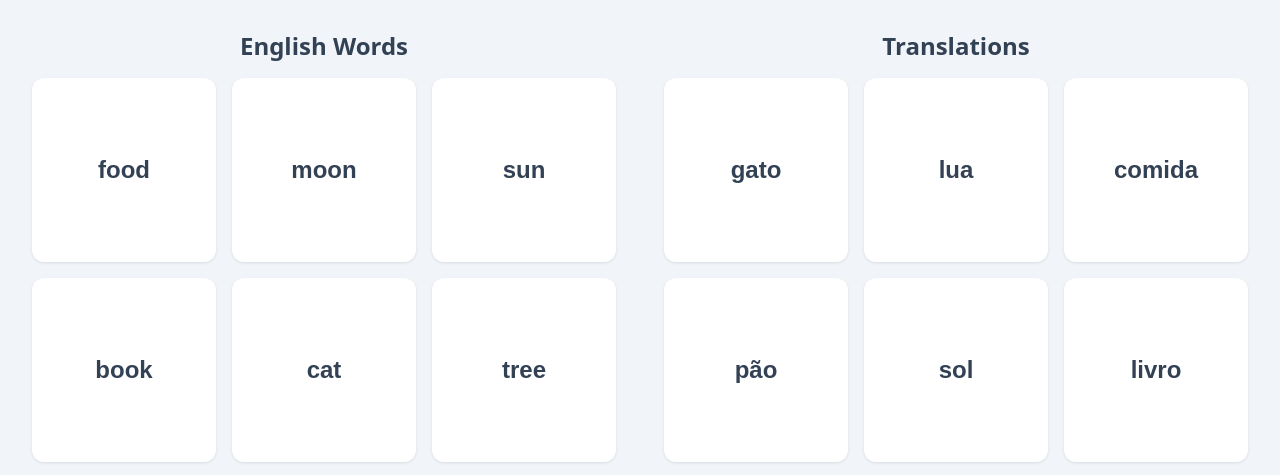
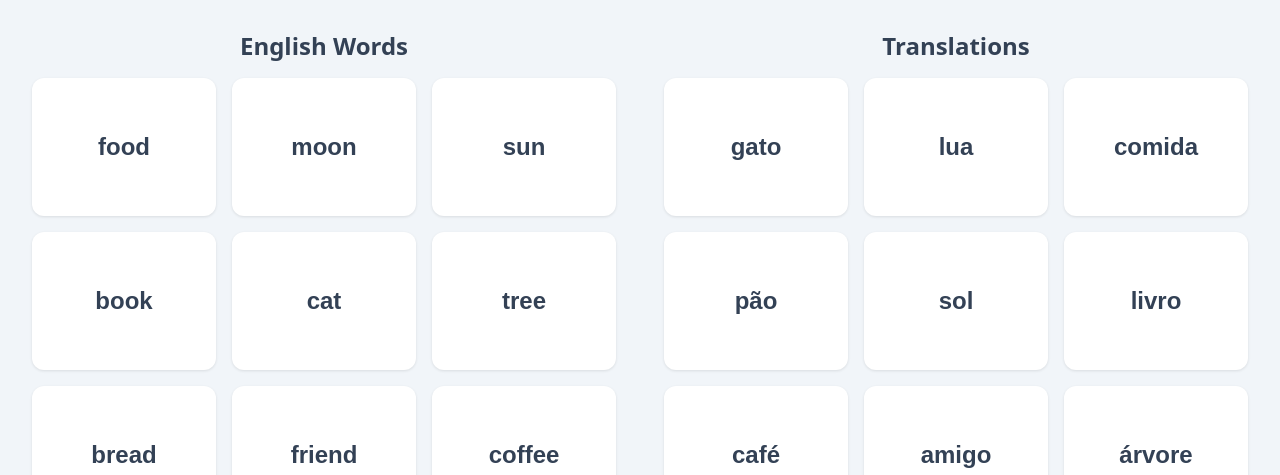
Before and after one commit to thinlines/card-match, a plain HTML site: page index.html in a window 1280 px wide. Shown: the part 317-792 px from the top of the page. Drawn offline with Linux system fonts and the light colour scheme.

Commit message:
change word card aspect ratio to 4/3

```diff
--- a/styles.css
+++ b/styles.css
@@ -156,7 +156,7 @@ h1 {
 }
 
 .word-card {
-    aspect-ratio: 1;
+    aspect-ratio: 4 / 3;
     background: white;
     border: none;
     border-radius: 0.75rem;
```
